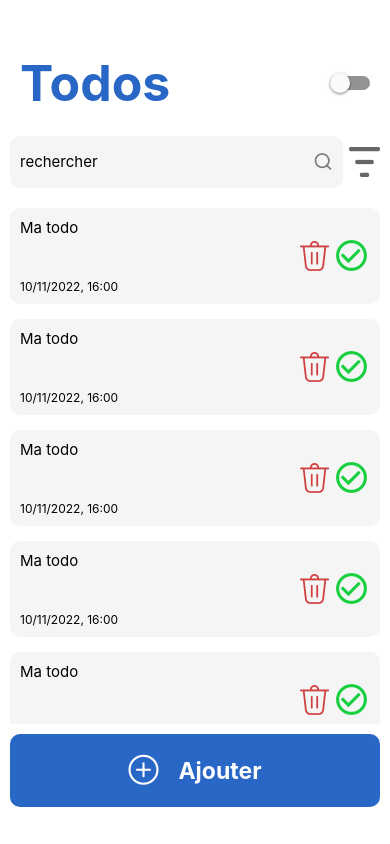
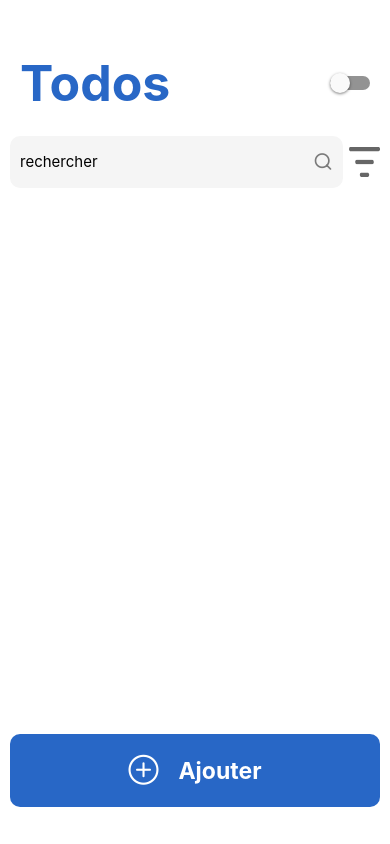
Before and after one commit to adamako/expo-todo-app, a React Native app: screen / in a window 390 px wide. Built offline with nearby package versions, Linux system fonts and the light colour scheme.

Commit message:
feat: implement add todo

```diff
--- a/App.jsx
+++ b/App.jsx
@@ -1,8 +1,4 @@
-import { StatusBar } from "expo-status-bar";
-import { SafeAreaView, StyleSheet, Text, View } from "react-native";
 import React from "react";
-import BoxContainer from "./src/components/molecules/BoxContainer";
-import HomeScreen from "./src/screens/HomeScreen";
 import { NavigationContainer } from "@react-navigation/native";
 import MainStackNavigator from "./src/navigations/MainStackNavigator";
 import { MainProvider } from "./src/providers/MainProvider";
@@ -10,6 +6,7 @@ import { Appearance } from "react-native";
 
 export default function App() {
   const colorScheme = Appearance.getColorScheme();
+
   return (
     <MainProvider isDark={colorScheme === "dark"}>
       <NavigationContainer>
--- a/src/components/molecules/TodoItem.jsx
+++ b/src/components/molecules/TodoItem.jsx
@@ -1,15 +1,27 @@
 import { View, StyleSheet, Text, Image, TouchableOpacity } from "react-native";
-import { secondaryColor, successColor } from "../../utils/color";
+import { errorColor, secondaryColor, successColor } from "../../utils/color";
 import { MaterialIcons } from "@expo/vector-icons";
 
-export const TodoItem = () => {
+export const TodoItem = ({ todo }) => {
+  const options = {
+    year: "numeric",
+    month: "numeric",
+    day: "numeric",
+    hour: "numeric",
+    minute: "numeric",
+    second: "numeric",
+    hour12: false,
+  };
+
   return (
     <TouchableOpacity onPress={() => alert("content")} style={styles.container}>
       <View style={styles.contentSection}>
         <Text style={styles.todoText} numberOfLines={2}>
-          Ma todo
+          {todo.name}
         </Text>
-        <Text style={styles.todoDate}>10/11/2022, 16:00</Text>
+        <Text style={styles.todoDate}>
+          {Intl.DateTimeFormat("default", options).format(todo.date)}
+        </Text>
       </View>
       <View style={styles.actionsSection}>
         <TouchableOpacity>
@@ -20,9 +32,13 @@ export const TodoItem = () => {
         </TouchableOpacity>
         <TouchableOpacity>
           <MaterialIcons
-            name="check-circle-outline"
+            name={
+              todo.isCompleted
+                ? "check-circle-outline"
+                : "radio-button-unchecked"
+            }
             size={37}
-            color={successColor}
+            color={todo.isCompleted ? successColor : "grey"}
           />
         </TouchableOpacity>
       </View>
--- a/src/providers/MainProvider.js
+++ b/src/providers/MainProvider.js
@@ -2,19 +2,28 @@ import { createContext, useState } from "react";
 
 const defaultValue = {
   isDark: false,
+  todos: [],
 };
 
 export const MainContext = createContext(defaultValue);
 
 export const MainProvider = ({ children, isDark = true }) => {
   const [currentMode, setCurrentMode] = useState(isDark);
+  const [todos, setTodos] = useState([]);
 
   const toggleMode = () => {
     setCurrentMode(!currentMode);
   };
 
+  const addTodo = (todo) => {
+    const newTodos = [...todos, todo];
+    setTodos(newTodos);
+  };
+
   return (
-    <MainContext.Provider value={{ isDark: currentMode, toggleMode }}>
+    <MainContext.Provider
+      value={{ isDark: currentMode, toggleMode, todos, addTodo }}
+    >
       {children}
     </MainContext.Provider>
   );
--- a/src/screens/HomeScreen.jsx
+++ b/src/screens/HomeScreen.jsx
@@ -1,5 +1,6 @@
 import {
   Button,
+  FlatList,
   Image,
   ScrollView,
   StyleSheet,
@@ -17,7 +18,7 @@ import { useContext } from "react";
 import { MainContext } from "../providers/MainProvider";
 
 const HomeScreen = ({ navigation }) => {
-  const { isDark } = useContext(MainContext);
+  const { isDark, todos } = useContext(MainContext);
 
   return (
     <View
@@ -49,19 +50,10 @@ const HomeScreen = ({ navigation }) => {
         </TouchableOpacity>
       </View>
       <View style={styles.todosContainer}>
-        <ScrollView showsVerticalScrollIndicator={false}>
-          <TodoItem />
-          <TodoItem />
-          <TodoItem />
-          <TodoItem />
-          <TodoItem />
-          <TodoItem />
-          <TodoItem />
-          <TodoItem />
-          <TodoItem />
-          <TodoItem />
-          <TodoItem />
-        </ScrollView>
+        <FlatList
+          data={todos}
+          renderItem={({ item }) => <TodoItem todo={item} />}
+        />
       </View>
       <View style={styles.buttonContainer}>
         <CustomButton
--- a/src/screens/TodoFormScreen.jsx
+++ b/src/screens/TodoFormScreen.jsx
@@ -1,12 +1,26 @@
-import { StyleSheet, Text, TextInput, View } from "react-native";
+import { StyleSheet, TextInput, View } from "react-native";
 import { secondaryColor } from "../utils/color";
 import CustomButton from "../components/molecules/CustomButton";
 import { Fontisto } from "@expo/vector-icons";
-import { useContext } from "react";
+import { useContext, useState } from "react";
 import { MainContext } from "../providers/MainProvider";
 
-const TodoFormScreen = () => {
-  const { isDark } = useContext(MainContext);
+const TodoFormScreen = ({ navigation }) => {
+  const { isDark, addTodo } = useContext(MainContext);
+  const [todoName, setTodoName] = useState("");
+
+  const handleTodo = () => {
+    if (todoName.length > 5) {
+      const newTodo = {
+        name: todoName,
+        date: Date.now(),
+        isCompleted: false,
+      };
+
+      addTodo(newTodo);
+      navigation.goBack();
+    }
+  };
 
   return (
     <View
@@ -16,6 +30,8 @@ const TodoFormScreen = () => {
       ]}
     >
       <TextInput
+        value={todoName}
+        onChangeText={setTodoName}
         multiline={true}
         numberOfLines={10}
         style={styles.input}
@@ -24,7 +40,7 @@ const TodoFormScreen = () => {
       <View style={{ marginTop: 50 }}>
         <CustomButton
           label={"Enregistrer"}
-          onPress={() => alert("Save succesfully")}
+          onPress={handleTodo}
           icon={<Fontisto name="save" size={24} color="white" />}
         />
       </View>
```
